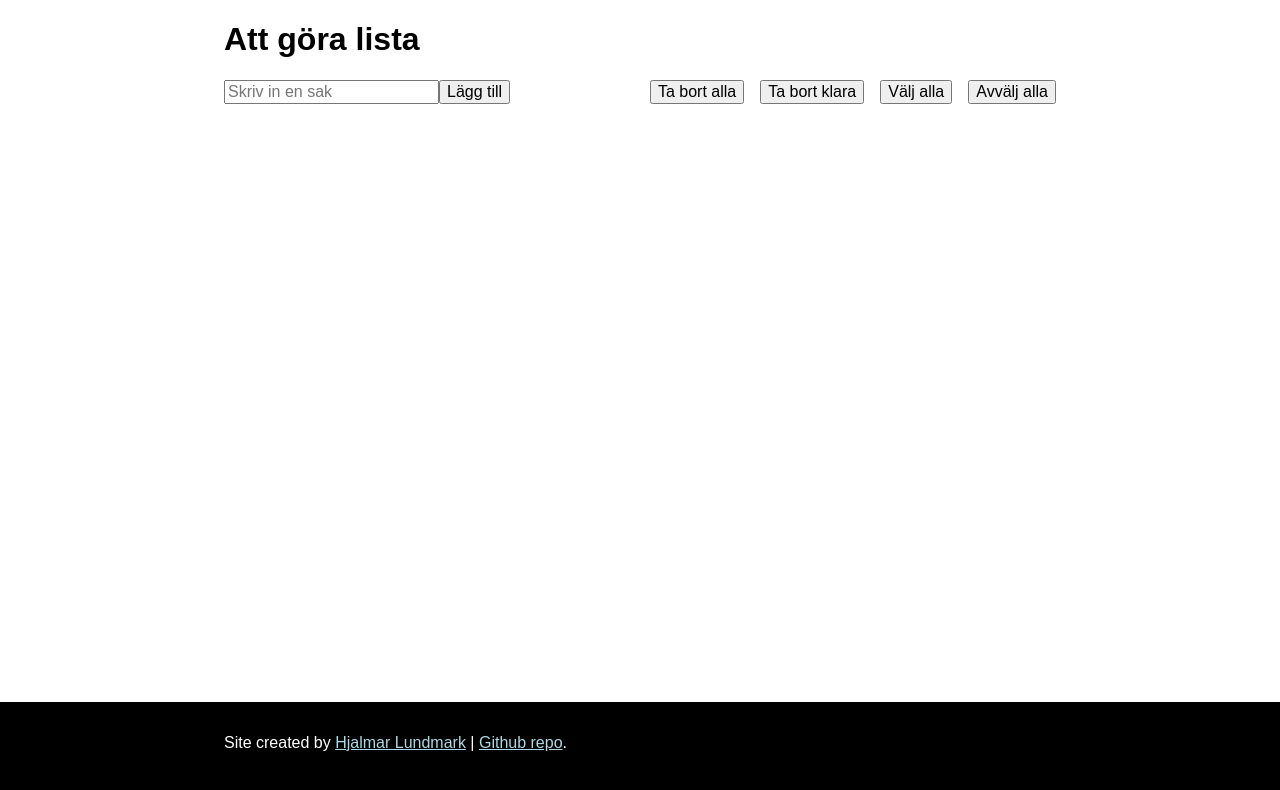
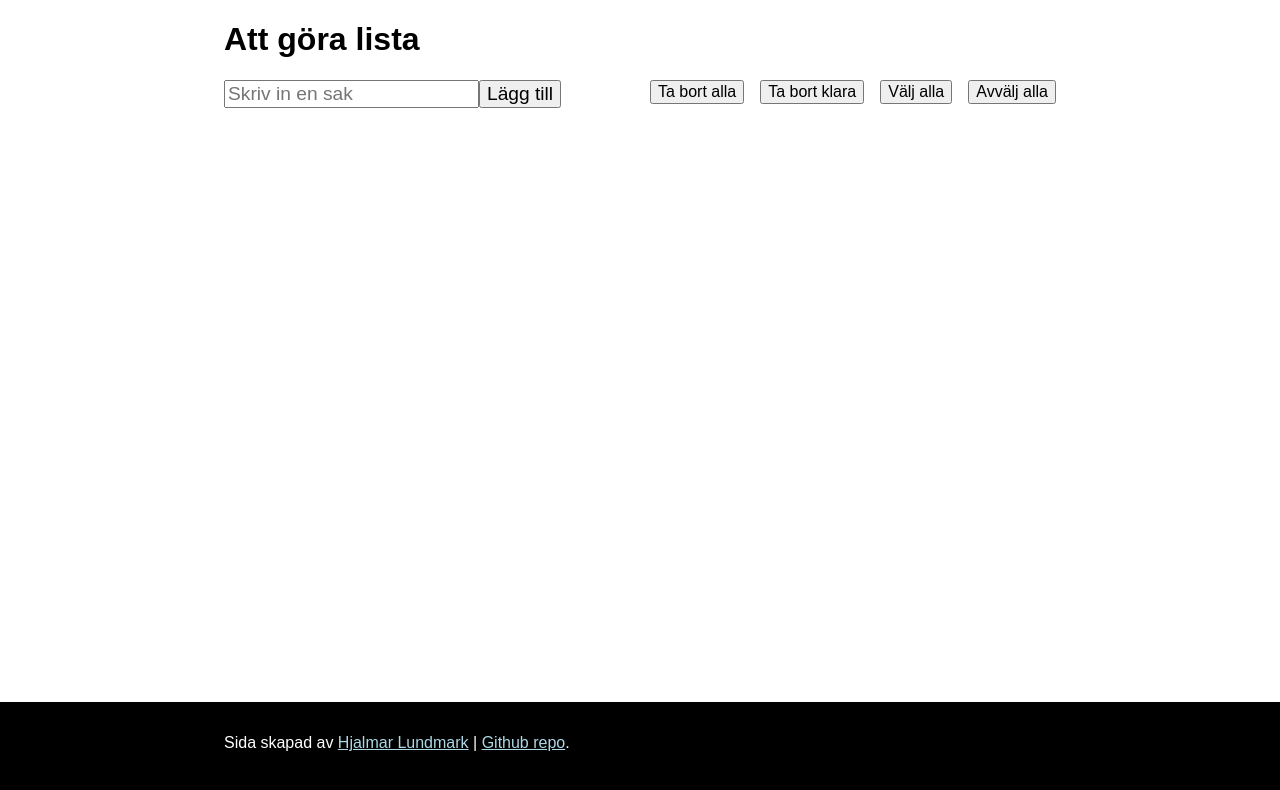
Before and after one commit to Hjalmar-Lundmark/te4-todo, a React (Vite) app: page / in a window 1280 px wide. Shown: the top 790 px of the page. Built offline with nearby package versions, Linux system fonts and the light colour scheme.

Commit message:
Small styling changes

```diff
--- a/index.html
+++ b/index.html
@@ -10,7 +10,7 @@
     <footer>
       <div class="container">
         <p>
-          Site created by <a href="https://github.com/Hjalmar-Lundmark">Hjalmar Lundmark</a> |
+          Sida skapad av <a href="https://github.com/Hjalmar-Lundmark">Hjalmar Lundmark</a> |
           <a href="https://github.com/Hjalmar-Lundmark/te4-todo">Github repo</a>.<br>
         </p>
       </div>
--- a/src/components/Todolist.css
+++ b/src/components/Todolist.css
@@ -9,5 +9,5 @@
 }
 
 .funcL > * {
-    font-size: 1rem;
+    font-size: 1.2rem;
 }
```
